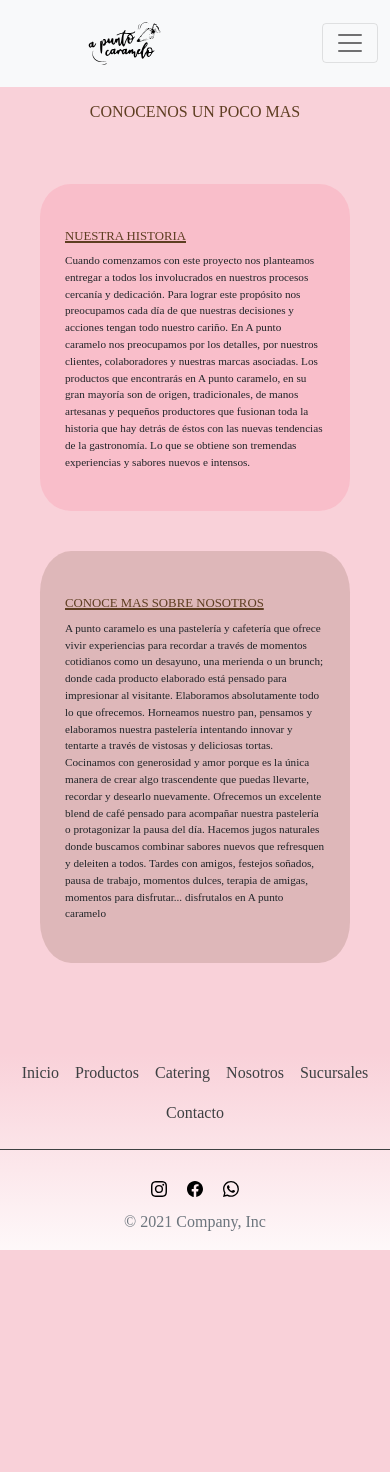
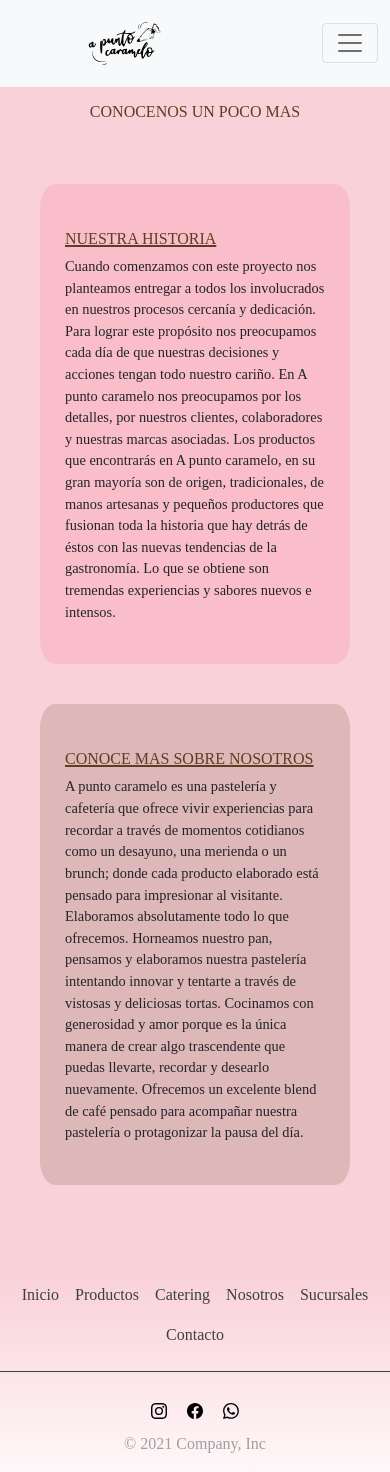
Before and after one commit to IGNACIOAHUMADA/DesafioDW, a website: page pages/nosotros.html in a window 390 px wide. Before the commit the page ends 1250 px from the top, so only its background shows below. Drawn offline with nearby package versions, Linux system fonts and the light colour scheme; a web font is replaced by a local one.

Commit message:
proyecto finalizado

```diff
--- a/pages/nosotros.html
+++ b/pages/nosotros.html
@@ -6,7 +6,8 @@
     <meta name="viewport" content="width=device-width, initial-scale=1.0">
     <meta name="description" content="pagina de Nosotros A punto caramelo">
     <meta name="keywords"  content="NOSOTROS, A PUNTO CARAMELO, HISTORIA">
-    <!-- animaciones -->
+    <!-- animacion -->
+    <link href="https://unpkg.com/aos@2.3.1/dist/aos.css" rel="stylesheet">
     <link rel="stylesheet" href="https://cdnjs.cloudflare.com/ajax/libs/animate.css/4.1.1/animate.min.css"/>
     <!-- fuente de google -->
     <link rel="preconnect" href="https://fonts.gstatic.com" crossorigin>
@@ -47,7 +48,7 @@
     <main>
         <h1 class="animate__animated animate__zoomIn">conocenos un poco mas </h1>
         <div class="infoNosotros">
-            <section class="infoNosotros_carta1">
+            <section class="infoNosotros_carta1" data-aos="fade-down" data-aos-easing="linear"data-aos-duration="1500">
                 <h2 class="infoNosotros_titulo1">nuestra historia</h2>
                 <p class="infoNosotros_texto1">Cuando comenzamos con este proyecto nos planteamos entregar a todos los involucrados en nuestros
                     procesos cercanía y dedicación. Para lograr este propósito nos preocupamos cada día de que nuestras decisiones
@@ -56,12 +57,11 @@
                     Los productos que encontrarás en A punto caramelo, en su gran mayoría son de origen, tradicionales, de manos artesanas y
                     pequeños productores que fusionan toda la historia que hay detrás de éstos con las nuevas tendencias de la gastronomía. Lo que se obtiene son tremendas experiencias y sabores nuevos e intensos. </p>
             </section>
-            <section class="infoNosotros_carta2">
+            <section class="infoNosotros_carta2" data-aos="fade-up"data-aos-duration="3000">
                 <h2 class="infoNosotros_titulo2">CONOCE MAS SOBRE NOSOTROS</h2>
                 <p class="infoNosotros_texto2">A punto caramelo es una pastelería y cafetería que ofrece vivir experiencias para recordar a través de momentos cotidianos como un desayuno, una merienda o un brunch; donde cada producto elaborado está pensado para impresionar al visitante. Elaboramos absolutamente todo lo que ofrecemos. Horneamos nuestro pan, pensamos y elaboramos nuestra pastelería intentando innovar y tentarte a través de vistosas y deliciosas tortas. Cocinamos con generosidad y amor porque es la única manera de crear algo trascendente que puedas llevarte, recordar y desearlo nuevamente.
                     Ofrecemos un excelente blend de café pensado para acompañar nuestra pastelería o protagonizar la pausa del día.
-                    Hacemos jugos naturales donde buscamos combinar sabores nuevos que refresquen y deleiten a todos.
-                    Tardes con amigos, festejos soñados, pausa de trabajo, momentos dulces, terapia de amigas, momentos para disfrutar... disfrutalos en A punto caramelo</p>
+                </p>
             </section>
 
         </div>
@@ -101,15 +101,16 @@
                 <path d="M13.601 2.326A7.854 7.854 0 0 0 7.994 0C3.627 0 .068 3.558.064 7.926c0 1.399.366 2.76 1.057 3.965L0 16l4.204-1.102a7.933 7.933 0 0 0 3.79.965h.004c4.368 0 7.926-3.558 7.93-7.93A7.898 7.898 0 0 0 13.6 2.326zM7.994 14.521a6.573 6.573 0 0 1-3.356-.92l-.24-.144-2.494.654.666-2.433-.156-.251a6.56 6.56 0 0 1-1.007-3.505c0-3.626 2.957-6.584 6.591-6.584a6.56 6.56 0 0 1 4.66 1.931 6.557 6.557 0 0 1 1.928 4.66c-.004 3.639-2.961 6.592-6.592 6.592zm3.615-4.934c-.197-.099-1.17-.578-1.353-.646-.182-.065-.315-.099-.445.099-.133.197-.513.646-.627.775-.114.133-.232.148-.43.05-.197-.1-.836-.308-1.592-.985-.59-.525-.985-1.175-1.103-1.372-.114-.198-.011-.304.088-.403.087-.088.197-.232.296-.346.1-.114.133-.198.198-.33.065-.134.034-.248-.015-.347-.05-.099-.445-1.076-.612-1.47-.16-.389-.323-.335-.445-.34-.114-.007-.247-.007-.38-.007a.729.729 0 0 0-.529.247c-.182.198-.691.677-.691 1.654 0 .977.71 1.916.81 2.049.098.133 1.394 2.132 3.383 2.992.47.205.84.326 1.129.418.475.152.904.129 1.246.08.38-.058 1.171-.48 1.338-.943.164-.464.164-.86.114-.943-.049-.084-.182-.133-.38-.232z"/></svg></a>
             </div>
         </div>
-        <p class="text-center text-muted">
-            <font style="vertical-align: inherit;">
-                <font style="vertical-align: inherit;">© 2021 Company, Inc</font>
-            </font>
+        <p class="footerInc">
+            © 2021 Company, Inc
         </p>
     </footer>
 
 
-
+    <script src="https://unpkg.com/aos@2.3.1/dist/aos.js"></script>
+    <script>
+        AOS.init()
+    </script>
     <!-- JavaScript Bundle with Popper -->
 
 <script src="https://cdn.jsdelivr.net/npm/bootstrap@5.1.0/dist/js/bootstrap.bundle.min.js" integrity="sha384-U1DAWAznBHeqEIlVSCgzq+c9gqGAJn5c/t99JyeKa9xxaYpSvHU5awsuZVVFIhvj" crossorigin="anonymous"></script>
--- a/scss/_nosotros.scss
+++ b/scss/_nosotros.scss
@@ -13,9 +13,9 @@
     flex: 1;
     flex-direction: column;
     justify-content:left;
-    min-width: 250px;
+    min-width: 200px;
     background-color:#fab8c5c2;
-    border-radius: 10%;
+    border-radius: 5%;
     padding: 25px;
     margin: 20px;
 }
@@ -25,9 +25,9 @@
     flex-direction: column;
     justify-content:right;
     flex: 1;
-    min-width: 250px;
+    min-width: 200px;
     background-color:#5e3e222c;
-    border-radius: 10%;
+    border-radius: 5%;
     padding: 25px;
     margin: 20px;
 }
--- a/scss/style.scss
+++ b/scss/style.scss
@@ -76,6 +76,9 @@
     padding: 10px;
 
 }
+.footerInc{
+    color: rgba(128, 128, 128, 0.733);
+}
 .border-boton{
     border-bottom: 1px solid #3d4042!important;
 }
@@ -107,10 +110,10 @@
         font-size: 3rem;
     }
     .infoNosotros section h2{
-        font-size: 0.8rem;
+        font-size: 1rem;
     }
     .infoNosotros section p{
-        font-size: 0.7rem;
+        font-size: 0.9rem;
     }
     .direcciones{
         padding: 25px;
@@ -127,10 +130,10 @@
         font-size: 0.5rem;
     }
     .infoNosotros section h2{
-        font-size: 0.8rem;
+        font-size: 1rem;
     }
     .infoNosotros section p{
-        font-size: 0.7rem;
+        font-size: 0.9rem;
     }
     .direcciones{
         padding: 25px;
```
Also changed, not shown: index.html (+2 -4 lines), pages/catering.html (+13 -9 lines), pages/contacto.html (+2 -4 lines), pages/productos.html (+2 -4 lines), pages/sucursales.html (+9 -8 lines), pruebaMerge.html (deleted, +0 -19 lines), scss/_productos.scss (+0 -77 lines), css/style.css.
